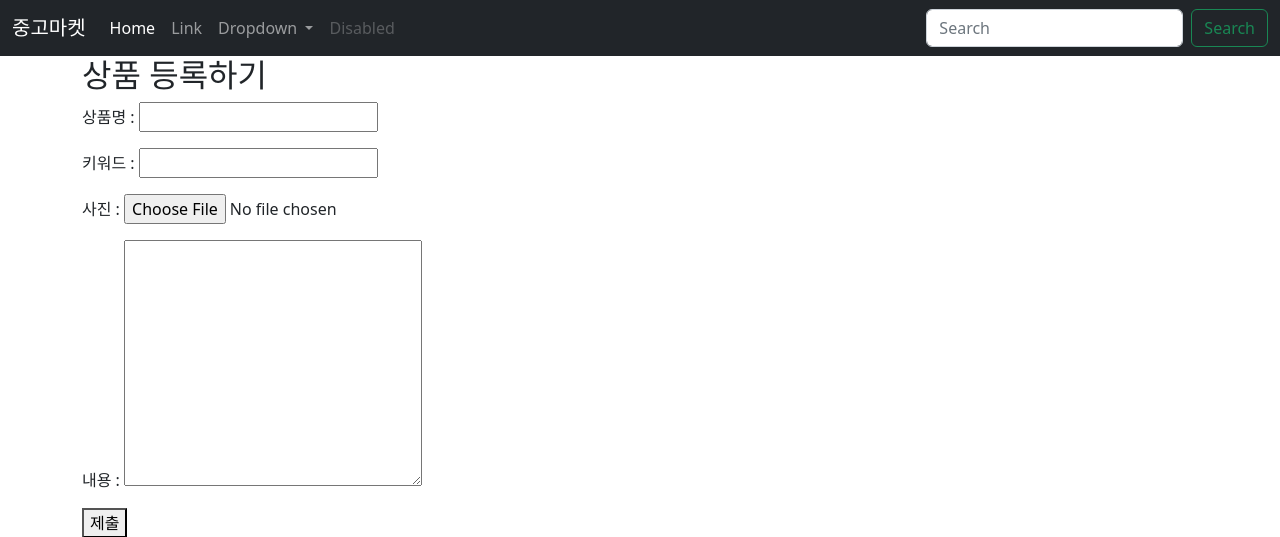
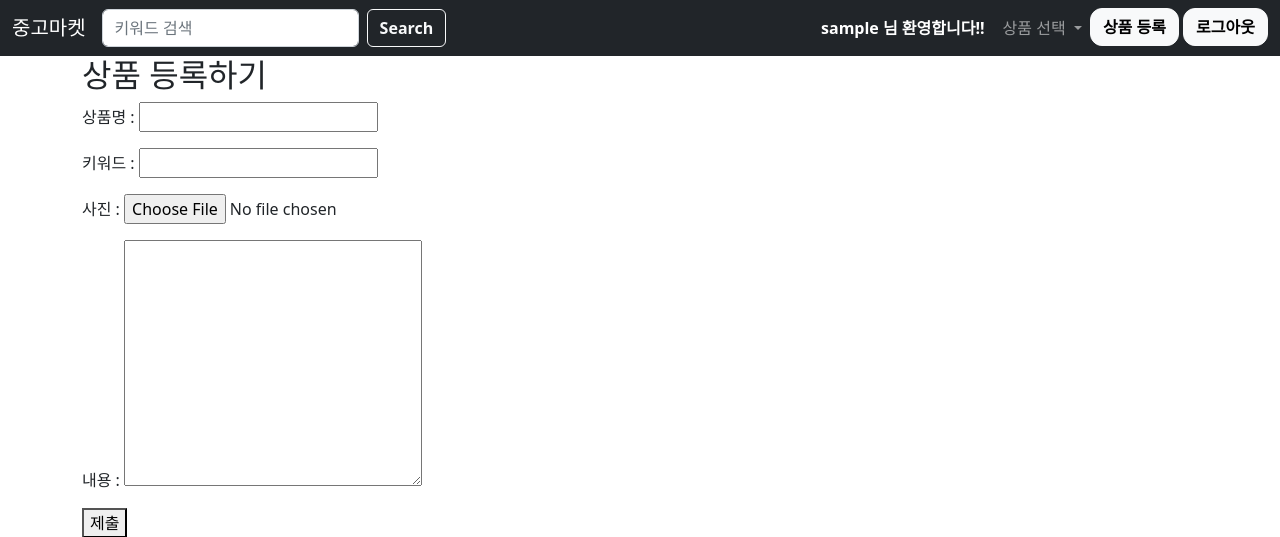
Before and after one commit to zoonong/zoonggo, a Django app: page /new/ in a window 1280 px wide. Shown: the top 537 px of the page. Run offline with Django 4.2, Linux system fonts and the light colour scheme; the visitor is signed in with stand-in values (Sample User, id 1).

Commit message:
navbar & 메인페이지 상품카드 구현

```diff
--- a/zoonggoMarket/zoonggoMarket/templates/shared/_navbar.html
+++ b/zoonggoMarket/zoonggoMarket/templates/shared/_navbar.html
@@ -1,42 +1,51 @@
 <nav class="navbar navbar-expand-lg navbar-dark bg-dark">
   <div class="container-fluid">
     <a class="navbar-brand" href="{%url 'homepage' %}">중고마켓</a>
-      <button class="navbar-toggler" type="button" data-bs-toggle="collapse" data-bs-target="#navbarSupportedContent" aria-controls="navbarSupportedContent" aria-expanded="false" aria-label="Toggle navigation">
+    <button class="navbar-toggler" type="button" data-bs-toggle="collapse" data-bs-target="#navbarSupportedContent"
+      aria-controls="navbarSupportedContent" aria-expanded="false" aria-label="Toggle navigation">
       <span class="navbar-toggler-icon"></span>
     </button>
     <div class="collapse navbar-collapse" id="navbarSupportedContent">
+      <form class="d-flex" role="search">
+        <input class="form-control me-2" type="search" placeholder="키워드 검색" aria-label="Search">
+        <button class="btn btn-outline-light" type="submit" style="font-weight: bold;">Search</button>
+      </form>
+    </div>
+
+    <div>
       <ul class="navbar-nav me-auto mb-2 mb-lg-0">
-          <li class="nav-item">
-            <a class="nav-link active" aria-current="page" href="{%url 'homepage' %}">Home</a>
-          </li>
-          <li class="nav-item">
-            <a class="nav-link" href="#">Link</a>
-          </li>
-          <li class="nav-item dropdown">
-            <a class="nav-link dropdown-toggle" href="#" id="navbarDropdown" role="button" data-bs-toggle="dropdown" aria-expanded="false">
-              Dropdown
+        {% if user.is_authenticated %}
+        <p style = "color: white; margin: auto; margin-right: 10px; font-weight: bold;">{{user.username}} 님 환영합니다!! </p>
+        {% endif %}
+        <li class="nav-item dropdown" style="text-align: center;">
+          <a class="nav-link dropdown-toggle" href="#" id="navbarDropdown" role="button" data-bs-toggle="dropdown"
+            aria-expanded="false" >
+            상품 선택
           </a>
           <ul class="dropdown-menu" aria-labelledby="navbarDropdown">
             {% if user.is_authenticated %}
-                <li><a class="dropdown-item" href="{%url 'account_logout'%}">Logout</a></li>
+            <li><a class="dropdown-item" href="{%url 'homepage' %}">최신상품</a></li>
+            <li><a class="dropdown-item" href="{%url 'homepage' %}">팔로우상품</a></li>
             {% else %}
-                <li><a class="dropdown-item" href="{%url 'account_login'%}">Login</a></li>
-                <li><a class="dropdown-item" href="{%url 'account_signup'%}">Signup</a></li>
+            <li><a class="dropdown-item" href="{%url 'homepage' %}">최신상품</a></li>
             {% endif %}
             <!-- <li><a class="dropdown-item" href="#">Action</a></li>
                 <li><a class="dropdown-item" href="#">Another action</a></li>
                 <li><hr class="dropdown-divider"></li>
                 <li><a class="dropdown-item" href="#">Something else here</a></li> -->
           </ul>
+          <li class="nav-item">
+            {% if user.is_authenticated %}
+             <button type = "button" class = "btn btn-light" onclick="location.href = '{% url 'new' %}'" style = "font-weight: bold; border-radius: 12px;">상품 등록</button>
+             <button type = "button" class = "btn btn-light" onclick="location.href = '{% url 'account_logout' %}'" style = "font-weight: bold; border-radius: 12px;">로그아웃</button>
+            {% else %}
+             <button type = "button" class = "btn btn-light" onclick="location.href = '{% url 'account_signup'%}'" style = "font-weight: bold; border-radius: 12px;">회원가입</button>
+             <button type = "button" class = "btn btn-light" onclick="location.href = '{% url 'account_login' %}'" style = "font-weight: bold; border-radius: 12px;">로그인</button>
+            {% endif %}
           </li>
-          <li class="nav-item">
-            <a class="nav-link disabled">Disabled</a>
         </li>
       </ul>
-        <form class="d-flex" role="search">
-          <input class="form-control me-2" type="search" placeholder="Search" aria-label="Search">
-          <button class="btn btn-outline-success" type="submit">Search</button>
-        </form>
     </div>
+
   </div>
 </nav>
```
Also changed, not shown: zoonggoMarket/product/templates/home.html (+37 -16 lines), zoonggoMarket/media/product/Desert.jpg (added), zoonggoMarket/media/product/Lighthouse.jpg (added), zoonggoMarket/media/product/Penguins.jpg (added), zoonggoMarket/media/product/백악관.jpg (added). Lines whose indentation alone changed are shown as unchanged.
